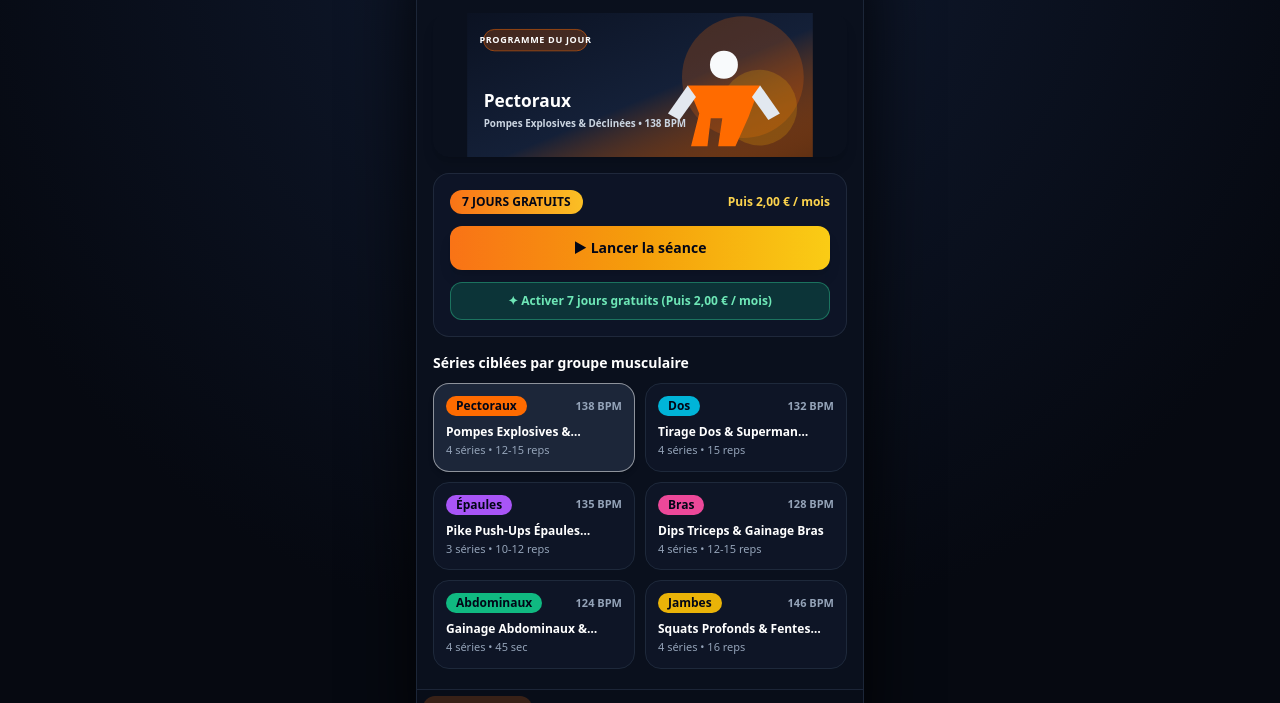
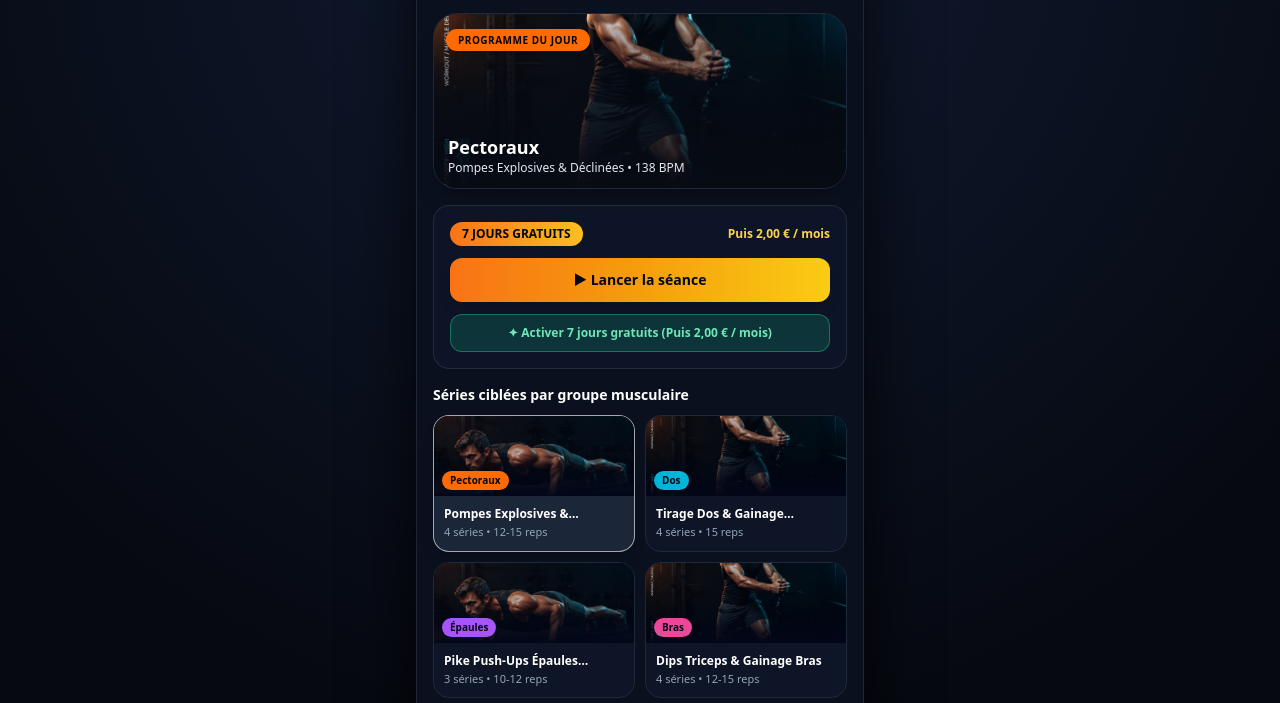
Before and after one commit to fhrdm2017-cmd/IRONPULSE-Sport-D-fis-Sant-., a plain HTML site: page index.html in a window 1280 px wide. Shown: the part 97-800 px from the top of the page. Drawn offline with nearby package versions, Linux system fonts and the light colour scheme.

Commit message:
Add files via upload

```diff
--- a/index.html
+++ b/index.html
@@ -13,23 +13,30 @@
       font-family: system-ui, -apple-system, BlinkMacSystemFont, "Segoe UI", Roboto, sans-serif;
     }
     .glass {
-      background: rgba(15, 23, 42, 0.78);
+      background: rgba(15, 23, 42, 0.82);
       backdrop-filter: blur(14px);
-      border: 1px solid rgba(148, 163, 184, 0.14);
+      border: 1px solid rgba(148, 163, 184, 0.16);
     }
-    @keyframes floatSoft {
-      0%, 100% { transform: translateY(0px); }
-      50% { transform: translateY(-4px); }
+    @keyframes coachBreathe {
+      0%, 100% { transform: scale(1) translateY(0px); }
+      50% { transform: scale(1.035) translateY(-4px); }
     }
-    .float-soft {
-      animation: floatSoft 2.6s ease-in-out infinite;
+    .coach-live {
+      animation: coachBreathe 2.8s ease-in-out infinite;
     }
   </style>
 </head>
 <body class="min-h-screen flex items-center justify-center p-2 sm:p-4">
-  <div id="app" class="w-full max-w-md rounded-[32px] bg-[#0a101d] border border-slate-800/90 shadow-[0_25px_70px_rgba(0,0,0,0.85)] overflow-hidden flex flex-col min-h-[820px]"></div>
+  <div id="app" class="w-full max-w-md rounded-[32px] bg-[#0a101d] border border-slate-800/90 shadow-[0_25px_70px_rgba(0,0,0,0.85)] overflow-hidden flex flex-col min-h-[830px]"></div>
 
   <script>
+    // Fichiers photos réalistes à déposer à côté de index.html sur GitHub
+    const COACH_IMAGES = {
+      hero: "coach-hero.jpg",
+      pushup: "coach-pompes.jpg",
+      squat: "coach-squat.jpg"
+    };
+
     const ICON_SVG = `
       <svg viewBox="0 0 512 512" class="w-11 h-11 rounded-2xl shadow-lg shrink-0">
         <defs>
@@ -67,7 +74,7 @@
         todaySession: "Programme du jour",
         startWorkout: "Lancer la séance",
         bodyParts: "Séries ciblées par groupe musculaire",
-        voiceCoach: "Coach Humain Animé & Vocal",
+        voiceCoach: "Coach Réaliste & Vocal",
         voiceOn: "Voix ON",
         voiceOff: "Voix OFF",
         restTimer: "Récupération",
@@ -76,7 +83,6 @@
         water: "Hydratation",
         weight: "Poids corporel",
         sleep: "Sommeil",
-        bpm: "Rythme estimé",
         voiceLines: {
           start: "C'est parti sur IRONPULSE ! Gainage solide, contrôle la descente et pousse fort.",
           setDone: "Série validée ! Respire profondément et garde l'intensité.",
@@ -106,7 +112,7 @@
         todaySession: "Today's Workout",
         startWorkout: "Start Session",
         bodyParts: "Targeted Muscle Groups",
-        voiceCoach: "Animated Human Coach & Voice",
+        voiceCoach: "Realistic Coach & Voice",
         voiceOn: "Voice ON",
         voiceOff: "Voice OFF",
         restTimer: "Rest timer",
@@ -115,7 +121,6 @@
         water: "Hydration",
         weight: "Body weight",
         sleep: "Sleep",
-        bpm: "Target pace",
         voiceLines: {
           start: "Let's go on IRONPULSE! Brace your core, control the lowering phase, and push hard.",
           setDone: "Set complete! Breathe deep and keep your focus sharp.",
@@ -145,7 +150,7 @@
         todaySession: "Rutina de hoy",
         startWorkout: "Iniciar sesión",
         bodyParts: "Series por grupo muscular",
-        voiceCoach: "Coach Humano Animado y Voz",
+        voiceCoach: "Coach Realista y Voz",
         voiceOn: "Voz ON",
         voiceOff: "Voz OFF",
         restTimer: "Descanso",
@@ -154,7 +159,6 @@
         water: "Hidratación",
         weight: "Peso corporal",
         sleep: "Sueño",
-        bpm: "Ritmo objetivo",
         voiceLines: {
           start: "¡Vamos en IRONPULSE! Aprieta el abdomen, controla la bajada y empuja fuerte.",
           setDone: "¡Serie lista! Respira hondo y mantén la concentración.",
@@ -184,7 +188,7 @@
         todaySession: "حصة اليوم",
         startWorkout: "ابدأ الحصة",
         bodyParts: "تمارين لكل عضلة",
-        voiceCoach: "مدرب بشري متحرك وصوت",
+        voiceCoach: "مدرب واقعي وصوت",
         voiceOn: "الصوت يعمل",
         voiceOff: "الصوت متوقف",
         restTimer: "الراحة",
@@ -193,7 +197,6 @@
         water: "الماء",
         weight: "الوزن",
         sleep: "النوم",
-        bpm: "النبض المستهدف",
         voiceLines: {
           start: "هيا بنا على IRONPULSE! شدّ الجذع وتحكم في النزول وادفع بقوة.",
           setDone: "أحسنت! تم إنهاء الجولة، تنفّس بعمق وحافظ على تركيزك.",
@@ -223,7 +226,7 @@
         todaySession: "Sessione di oggi",
         startWorkout: "Avvia sessione",
         bodyParts: "Serie per gruppo muscolare",
-        voiceCoach: "Coach Umano Animato e Voce",
+        voiceCoach: "Coach Realistico e Voce",
         voiceOn: "Voce ON",
         voiceOff: "Voce OFF",
         restTimer: "Recupero",
@@ -232,7 +235,6 @@
         water: "Idratazione",
         weight: "Peso corporeo",
         sleep: "Sonno",
-        bpm: "Ritmo target",
         voiceLines: {
           start: "Si parte su IRONPULSE! Tieni il core attivo, controlla la discesa e spingi.",
           setDone: "Serie completata! Respira a fondo e resta concentrato.",
@@ -250,44 +252,19 @@
       }
     };
 
-    function createCardArt(title, subtitle, accentHex, secondaryHex, badgeText) {
-      return `
-        <svg viewBox="0 0 420 175" class="w-full h-36 rounded-2xl overflow-hidden shadow-lg">
-          <defs>
-            <linearGradient id="g_${title.replace(/\W/g,'')}" x1="0%" y1="0%" x2="100%" y2="100%">
-              <stop offset="0%" stop-color="#0b1222"/>
-              <stop offset="55%" stop-color="#142038"/>
-              <stop offset="100%" stop-color="${accentHex}" stop-opacity="0.35"/>
-            </linearGradient>
-          </defs>
-          <rect width="420" height="175" fill="url(#g_${title.replace(/\W/g,'')})"/>
-          <circle cx="335" cy="78" r="74" fill="${accentHex}" opacity="0.22"/>
-          <circle cx="355" cy="115" r="46" fill="${secondaryHex}" opacity="0.2"/>
-          <path d="M312 46 C322 46 329 53 329 63 C329 73 322 80 312 80 C302 80 295 73 295 63 C295 53 302 46 312 46 Z" fill="#f8fafc"/>
-          <path d="M268 88 L356 88 L342 126 L326 162 L305 162 L310 128 L296 128 L292 162 L272 162 L282 122 Z" fill="${accentHex}"/>
-          <path d="M268 88 L244 122 L258 130 L278 102 Z" fill="#e2e8f0"/>
-          <path d="M356 88 L380 122 L366 130 L346 102 Z" fill="#e2e8f0"/>
-          <rect x="20" y="20" width="126" height="26" rx="13" fill="${accentHex}" fill-opacity="0.22" stroke="${accentHex}" stroke-opacity="0.6"/>
-          <text x="83" y="37" text-anchor="middle" fill="#ffffff" font-size="11" font-weight="800" letter-spacing="0.8">${badgeText}</text>
-          <text x="20" y="114" fill="#ffffff" font-size="21" font-weight="900">${title}</text>
-          <text x="20" y="138" fill="#cbd5e1" font-size="12" font-weight="600">${subtitle}</text>
-        </svg>
-      `;
-    }
-
     const BODY_PART_SERIES = [
-      { key: "chest", color: "#ff6b00", sec: "#ffb800", bpm: "138 BPM", exercise: "Pompes Explosives & Déclinées", sets: 4, reps: "12-15 reps", rest: 30, pose: "pushup" },
-      { key: "back", color: "#00b4d8", sec: "#38bdf8", bpm: "132 BPM", exercise: "Tirage Dos & Superman Athlétique", sets: 4, reps: "15 reps", rest: 30, pose: "back" },
-      { key: "shoulders", color: "#a855f7", sec: "#ec4899", bpm: "135 BPM", exercise: "Pike Push-Ups Épaules Sculptées", sets: 3, reps: "10-12 reps", rest: 35, pose: "pushup" },
-      { key: "arms", color: "#ec4899", sec: "#f43f5e", bpm: "128 BPM", exercise: "Dips Triceps & Gainage Bras", sets: 4, reps: "12-15 reps", rest: 30, pose: "squat" },
-      { key: "abs", color: "#10b981", sec: "#34d399", bpm: "124 BPM", exercise: "Gainage Abdominaux & Crunchs", sets: 4, reps: "45 sec", rest: 25, pose: "plank" },
-      { key: "legs", color: "#eab308", sec: "#f97316", bpm: "146 BPM", exercise: "Squats Profonds & Fentes Puissance", sets: 4, reps: "16 reps", rest: 35, pose: "squat" }
+      { key: "chest", color: "#ff6b00", bpm: "138 BPM", exercise: "Pompes Explosives & Déclinées", sets: 4, reps: "12-15 reps", rest: 30, img: COACH_IMAGES.pushup },
+      { key: "back", color: "#00b4d8", bpm: "132 BPM", exercise: "Tirage Dos & Gainage Athlétique", sets: 4, reps: "15 reps", rest: 30, img: COACH_IMAGES.hero },
+      { key: "shoulders", color: "#a855f7", bpm: "135 BPM", exercise: "Pike Push-Ups Épaules Sculptées", sets: 3, reps: "10-12 reps", rest: 35, img: COACH_IMAGES.pushup },
+      { key: "arms", color: "#ec4899", bpm: "128 BPM", exercise: "Dips Triceps & Gainage Bras", sets: 4, reps: "12-15 reps", rest: 30, img: COACH_IMAGES.hero },
+      { key: "abs", color: "#10b981", bpm: "124 BPM", exercise: "Gainage Abdominaux & Crunchs", sets: 4, reps: "45 sec", rest: 25, img: COACH_IMAGES.pushup },
+      { key: "legs", color: "#eab308", bpm: "146 BPM", exercise: "Squats Profonds & Fentes Puissance", sets: 4, reps: "16 reps", rest: 35, img: COACH_IMAGES.squat }
     ];
 
     const CHALLENGES = [
-      { title: "Défi 30 Jours • Régularité", sub: "Base solide • 20 min / jour", days: 30, done: 14, color: "from-orange-500 to-amber-400", hex: "#ff6b00" },
-      { title: "Défi 60 Jours • Puissance & Volume", sub: "Séries intensives • Haut & Bas", days: 60, done: 27, color: "from-cyan-400 to-blue-500", hex: "#00b4d8" },
-      { title: "Défi 90 Jours • Transformation Totale", sub: "Programme complet • Physique & Mental", days: 90, done: 42, color: "from-emerald-400 to-teal-500", hex: "#10b981" }
+      { title: "Défi 30 Jours • Régularité", sub: "Base solide • 20 min / jour", days: 30, done: 14, color: "from-orange-500 to-amber-400" },
+      { title: "Défi 60 Jours • Puissance & Volume", sub: "Séries intensives • Haut & Bas", days: 60, done: 27, color: "from-cyan-400 to-blue-500" },
+      { title: "Défi 90 Jours • Transformation Totale", sub: "Programme complet • Physique & Mental", days: 90, done: 42, color: "from-emerald-400 to-teal-500" }
     ];
 
     const state = {
@@ -301,8 +278,7 @@
       statusMessage: "",
       water: 6,
       weight: 78.2,
-      sleep: 7.5,
-      animFrame: 0
+      sleep: 7.5
     };
 
     let timerInterval = null;
@@ -337,63 +313,20 @@
       render();
     }
 
-    setInterval(() => {
-      state.animFrame = (state.animFrame + 1) % 2;
-      const athlete = document.getElementById("human-coach-group");
-      if (athlete) {
-        athlete.style.transform = state.animFrame === 0 ? "translateY(0px)" : "translateY(-7px)";
-      }
-    }, 620);
-
-    function renderHumanCoach(accent, pose) {
-      const up = state.animFrame === 1;
-      let bodyPoseSvg = "";
-
-      if (pose === "pushup") {
-        bodyPoseSvg = `
-          <line x1="35" y1="146" x2="225" y2="146" stroke="#334155" stroke-width="3" stroke-dasharray="6 6"/>
-          <g transform="translate(0, ${up ? -14 : 6})">
-            <path d="M58 122 L118 112" stroke="#1e293b" stroke-width="15" stroke-linecap="round"/>
-            <path d="M58 122 L118 112" stroke="#94a3b8" stroke-width="9" stroke-linecap="round"/>
-            <path d="M116 112 L176 96" stroke="${accent}" stroke-width="22" stroke-linecap="round"/>
-            <path d="M168 98 L166 138" stroke="#f1f5f9" stroke-width="11" stroke-linecap="round"/>
-            <circle cx="192" cy="88" r="15" fill="#f59e0b"/>
-            <path d="M181 80 Q192 70 205 79" fill="#0f172a"/>
-          </g>
-        `;
-      } else if (pose === "plank") {
-        bodyPoseSvg = `
-          <line x1="35" y1="146" x2="225" y2="146" stroke="#334155" stroke-width="3" stroke-dasharray="6 6"/>
-          <g transform="translate(0, ${up ? -4 : 0})">
-            <path d="M54 114 L172 104" stroke="${accent}" stroke-width="20" stroke-linecap="round"/>
-            <path d="M162 105 L158 140" stroke="#f1f5f9" stroke-width="11" stroke-linecap="round"/>
-            <circle cx="188" cy="96" r="15" fill="#f59e0b"/>
-            <path d="M177 88 Q188 78 201 87" fill="#0f172a"/>
-          </g>
-        `;
-      } else {
-        bodyPoseSvg = `
-          <line x1="35" y1="152" x2="225" y2="152" stroke="#334155" stroke-width="3" stroke-dasharray="6 6"/>
-          <g transform="translate(0, ${up ? -10 : 8})">
-            <path d="M114 96 L94 124 L98 148" stroke="#e2e8f0" stroke-width="13" stroke-linecap="round" stroke-linejoin="round" fill="none"/>
-            <path d="M126 96 L146 124 L142 148" stroke="#cbd5e1" stroke-width="13" stroke-linecap="round" stroke-linejoin="round" fill="none"/>
-            <path d="M98 48 L142 48 L134 98 L106 98 Z" fill="${accent}"/>
-            <path d="M98 52 L74 34" stroke="#f8fafc" stroke-width="11" stroke-linecap="round"/>
-            <path d="M142 52 L166 34" stroke="#f8fafc" stroke-width="11" stroke-linecap="round"/>
-            <circle cx="120" cy="27" r="15" fill="#f59e0b"/>
-            <path d="M108 21 Q120 10 133 21" fill="#0f172a"/>
-          </g>
-        `;
-      }
-
+    function renderPhotoBanner(imgSrc, badgeText, title, subtitle, accentColor) {
       return `
-        <div class="relative rounded-3xl bg-gradient-to-b from-[#111b31] to-[#080d18] border border-slate-800 p-4 overflow-hidden">
-          <div class="absolute -top-8 right-6 w-36 h-36 rounded-full blur-3xl opacity-30" style="background:${accent}"></div>
-          <svg viewBox="0 0 260 165" class="w-full h-40 relative z-10">
-            <g id="human-coach-group" class="transition-transform duration-300">
-              ${bodyPoseSvg}
-            </g>
-          </svg>
+        <div class="relative h-44 rounded-3xl overflow-hidden border border-slate-800 shadow-xl bg-slate-900">
+          <img src="${imgSrc}" alt="${title}" class="w-full h-full object-cover object-center opacity-90" />
+          <div class="absolute inset-0 bg-gradient-to-t from-[#070b14] via-[#070b14]/50 to-transparent"></div>
+          <div class="absolute top-3 left-3">
+            <span class="text-[10px] font-black uppercase tracking-wider px-3 py-1 rounded-full text-slate-950 shadow" style="background:${accentColor}">
+              ${badgeText}
+            </span>
+          </div>
+          <div class="absolute bottom-3 left-3.5 right-3.5">
+            <h2 class="text-lg font-black text-white leading-tight">${title}</h2>
+            <p class="text-xs text-slate-200 font-medium mt-0.5">${subtitle}</p>
+          </div>
         </div>
       `;
     }
@@ -411,18 +344,16 @@
       if (state.tab === "home") {
         mainHtml = `
           <div class="space-y-4">
-            ${createCardArt(partName, cur.exercise + " • " + cur.bpm, cur.color, cur.sec, t.todaySession.toUpperCase())}
+            ${renderPhotoBanner(COACH_IMAGES.hero, t.todaySession, partName, cur.exercise + " • " + cur.bpm, cur.color)}
 
             <div class="glass rounded-2xl p-4 space-y-3">
               <div class="flex items-center justify-between gap-2">
                 <span class="text-xs font-extrabold px-3 py-1 rounded-full bg-gradient-to-r from-orange-500 to-amber-400 text-slate-950">${t.trialBadge}</span>
                 <span class="text-xs font-bold text-amber-300">${t.priceLabel}</span>
               </div>
-              <div class="flex gap-2">
-                <button onclick="startSessionNow()" class="flex-1 py-3 px-4 rounded-xl bg-gradient-to-r from-orange-500 via-amber-500 to-yellow-400 text-slate-950 font-extrabold text-sm shadow-lg">
-                  ▶ ${t.startWorkout}
-                </button>
-              </div>
+              <button onclick="startSessionNow()" class="w-full py-3 px-4 rounded-xl bg-gradient-to-r from-orange-500 via-amber-500 to-yellow-400 text-slate-950 font-extrabold text-sm shadow-lg">
+                ▶ ${t.startWorkout}
+              </button>
               ${!state.isPro ? `
                 <button onclick="activateTrial()" class="w-full py-2.5 px-4 rounded-xl bg-emerald-500/20 hover:bg-emerald-500/30 border border-emerald-400/40 text-emerald-300 font-bold text-xs">
                   ✦ ${t.startTrial} (${t.priceLabel})
@@ -438,15 +369,18 @@
               <h3 class="text-sm font-extrabold text-white mb-2.5">${t.bodyParts}</h3>
               <div class="grid grid-cols-2 gap-2.5">
                 ${BODY_PART_SERIES.map((item, idx) => `
-                  <button onclick="selectPart(${idx})" class="text-start p-3 rounded-2xl border transition ${idx === state.selectedIndex ? 'bg-slate-800/95 border-white/50 shadow-md' : 'bg-slate-900/75 border-slate-800 hover:border-slate-700'}">
-                    <div class="flex items-center justify-between">
-                      <span class="text-xs font-extrabold px-2.5 py-0.5 rounded-full text-slate-950" style="background:${item.color}">
+                  <button onclick="selectPart(${idx})" class="text-start overflow-hidden rounded-2xl border transition ${idx === state.selectedIndex ? 'bg-slate-800/95 border-white/60 shadow-lg' : 'bg-slate-900/80 border-slate-800 hover:border-slate-700'}">
+                    <div class="relative h-20 w-full bg-slate-950">
+                      <img src="${item.img}" alt="${t.parts[item.key]}" class="w-full h-full object-cover opacity-80" />
+                      <div class="absolute inset-0 bg-gradient-to-t from-slate-950 via-transparent to-transparent"></div>
+                      <span class="absolute bottom-1.5 left-2 text-[10px] font-black px-2 py-0.5 rounded-full text-slate-950" style="background:${item.color}">
                         ${t.parts[item.key]}
                       </span>
-                      <span class="text-[11px] font-bold text-slate-400">${item.bpm}</span>
                     </div>
-                    <div class="text-xs font-bold text-white mt-2 line-clamp-1">${item.exercise}</div>
-                    <div class="text-[11px] text-slate-400 mt-0.5">${item.sets} séries • ${item.reps}</div>
+                    <div class="p-2.5">
+                      <div class="text-xs font-bold text-white line-clamp-1">${item.exercise}</div>
+                      <div class="text-[11px] text-slate-400 mt-0.5">${item.sets} séries • ${item.reps}</div>
+                    </div>
                   </button>
                 `).join("")}
               </div>
@@ -466,16 +400,19 @@
               </button>
             </div>
 
-            ${renderHumanCoach(cur.color, cur.pose)}
-
-            <div class="glass rounded-2xl p-4 space-y-3">
-              <div class="flex items-center justify-between text-xs">
-                <span class="font-bold text-slate-300">${t.voiceCoach}</span>
-                <span class="font-extrabold px-2.5 py-0.5 rounded-full bg-amber-400/20 text-amber-300">
+            <div class="relative h-56 rounded-3xl overflow-hidden border border-slate-800 bg-slate-950 shadow-2xl">
+              <img src="${cur.img}" alt="${cur.exercise}" class="coach-live w-full h-full object-cover object-center" />
+              <div class="absolute inset-0 bg-gradient-to-t from-[#070b14] via-transparent to-transparent"></div>
+              <div class="absolute bottom-3 left-3 right-3 flex items-center justify-between text-xs">
+                <span class="px-2.5 py-1 rounded-full bg-black/70 text-white font-bold border border-white/15">${cur.bpm}</span>
+                <span class="px-2.5 py-1 rounded-full bg-black/70 text-amber-300 font-extrabold border border-amber-400/30">
                   Série ${state.currentSet} / ${cur.sets}
                 </span>
               </div>
+            </div>
 
+            <div class="glass rounded-2xl p-4 space-y-3">
+              <div class="text-xs font-bold text-slate-300">${t.voiceCoach}</div>
               <div class="text-xs text-cyan-100 bg-cyan-950/50 border border-cyan-700/40 rounded-xl p-3 min-h-[46px] font-medium">
                 ${state.statusMessage || t.voiceLines.start}
               </div>
@@ -496,7 +433,7 @@
       } else if (state.tab === "challenges") {
         mainHtml = `
           <div class="space-y-3.5">
-            ${createCardArt("DÉFIS 30 • 60 • 90 JOURS", "Discipline, force & transformation physique", "#10b981", "#00b4d8", "LONGUE DURÉE")}
+            ${renderPhotoBanner(COACH_IMAGES.squat, "LONGUE DURÉE", "DÉFIS 30 • 60 • 90 JOURS", "Discipline, force & transformation physique", "#10b981")}
             ${CHALLENGES.map((c, idx) => {
               const pct = Math.round((c.done / c.days) * 100);
               return `
@@ -523,7 +460,7 @@
       } else {
         mainHtml = `
           <div class="space-y-3.5">
-            ${createCardArt("SANTÉ & RÉCUPÉRATION", "Hydratation, poids & qualité de sommeil", "#00b4d8", "#a855f7", "SUIVI SANTÉ")}
+            ${renderPhotoBanner(COACH_IMAGES.hero, "SUIVI SANTÉ", "SANTÉ & RÉCUPÉRATION", "Hydratation, poids & qualité de sommeil", "#00b4d8")}
             <div class="glass rounded-2xl p-4 flex items-center justify-between">
               <div>
                 <div class="text-xs text-slate-400 font-semibold">${t.water}</div>
```
Also changed, not shown: coach-hero.jpg (added), coach-pompes.jpg (added), coach-squat.jpg (added), icon.svg (added), 1 other file.
